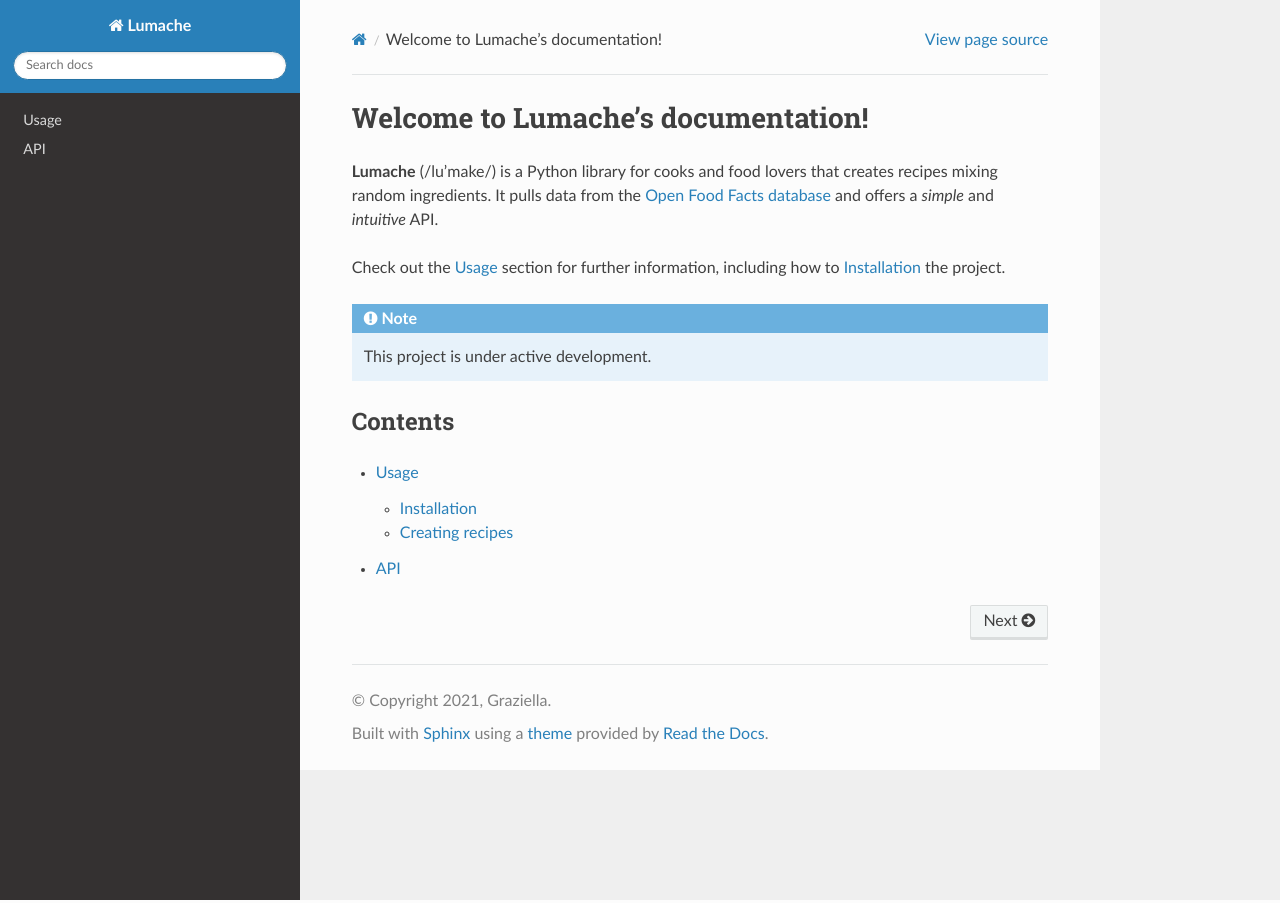
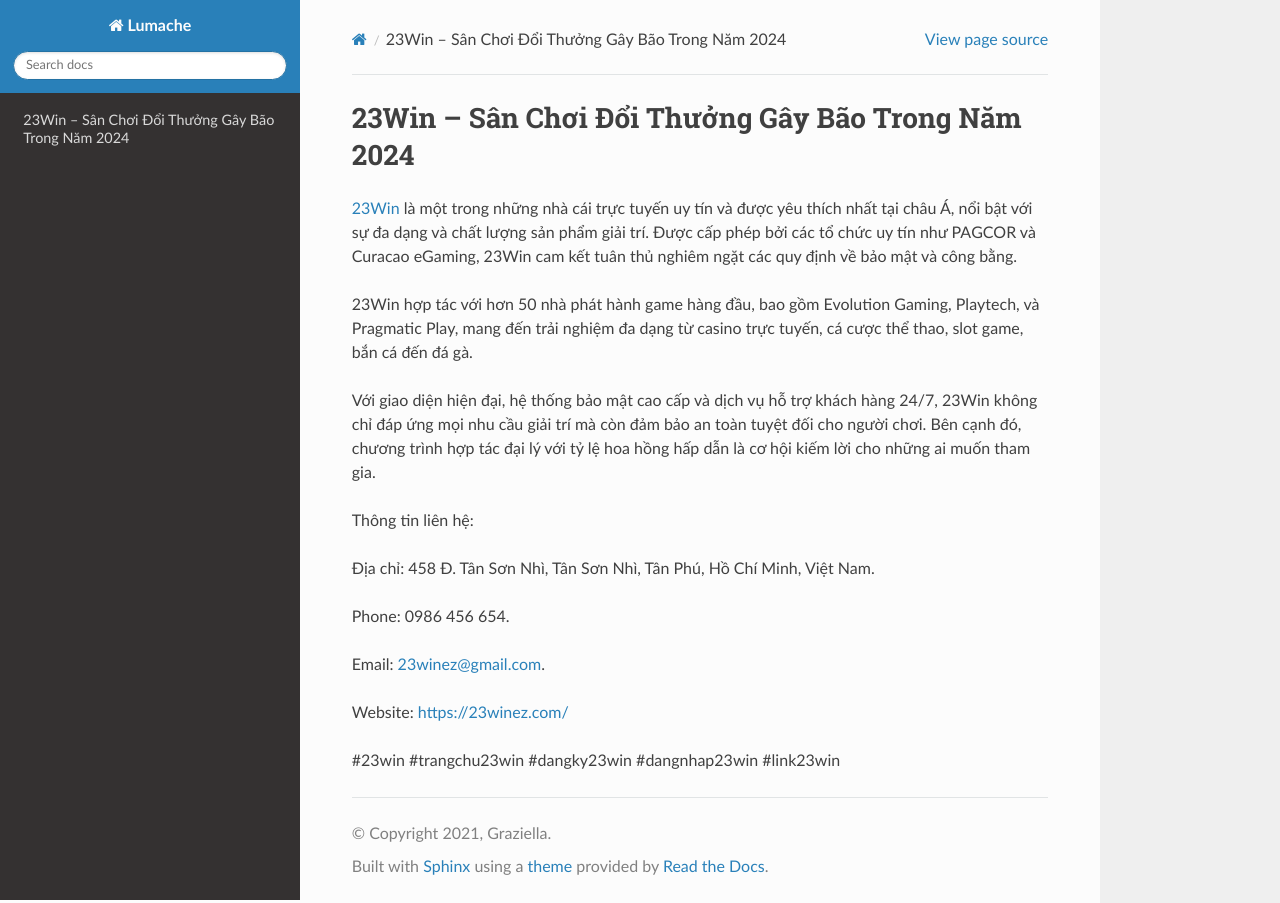
Before and after one commit to p8ebermouc/23winezcom, a Sphinx documentation site: the page built from docs/source/index.rst, in a window 1280 px wide. Built offline with Sphinx 7.4.7 and the Read the Docs theme 3.1.0, drawn with Linux system fonts in a browser that asks for light colours.

Commit message:
Update index.rst

```diff
--- a/docs/source/index.rst
+++ b/docs/source/index.rst
@@ -1,22 +1,20 @@
-Welcome to Lumache's documentation!
+23Win – Sân Chơi Đổi Thưởng Gây Bão Trong Năm 2024
 ===================================
 
-**Lumache** (/lu'make/) is a Python library for cooks and food lovers
-that creates recipes mixing random ingredients.
-It pulls data from the `Open Food Facts database <https://world.openfoodfacts.org/>`_
-and offers a *simple* and *intuitive* API.
+`23Win <https://23winez.com/>`_ là một trong những nhà cái trực tuyến uy tín và được yêu thích nhất tại châu Á, nổi bật với sự đa dạng và chất lượng sản phẩm giải trí. Được cấp phép bởi các tổ chức uy tín như PAGCOR và Curacao eGaming, 23Win cam kết tuân thủ nghiêm ngặt các quy định về bảo mật và công bằng.
 
-Check out the :doc:`usage` section for further information, including
-how to :ref:`installation` the project.
+23Win hợp tác với hơn 50 nhà phát hành game hàng đầu, bao gồm Evolution Gaming, Playtech, và Pragmatic Play, mang đến trải nghiệm đa dạng từ casino trực tuyến, cá cược thể thao, slot game, bắn cá đến đá gà.
 
-.. note::
+Với giao diện hiện đại, hệ thống bảo mật cao cấp và dịch vụ hỗ trợ khách hàng 24/7, 23Win không chỉ đáp ứng mọi nhu cầu giải trí mà còn đảm bảo an toàn tuyệt đối cho người chơi. Bên cạnh đó, chương trình hợp tác đại lý với tỷ lệ hoa hồng hấp dẫn là cơ hội kiếm lời cho những ai muốn tham gia.
 
-   This project is under active development.
+Thông tin liên hệ:
 
-Contents
---------
+Địa chỉ: 458 Đ. Tân Sơn Nhì, Tân Sơn Nhì, Tân Phú, Hồ Chí Minh, Việt Nam.
 
-.. toctree::
+Phone: 0986 456 654.
 
-   usage
-   api
+Email: 23winez@gmail.com.
+
+Website: https://23winez.com/
+
+#23win #trangchu23win #dangky23win #dangnhap23win #link23win
```
